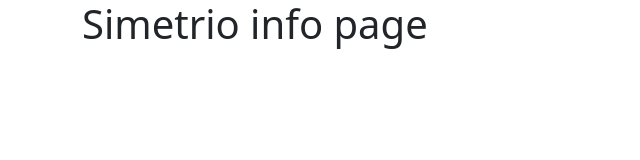
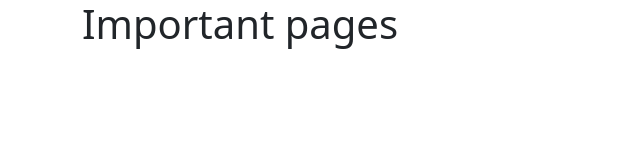
Before and after one commit to simetrio/info, a plain HTML site: page index.html in a window 1280 px wide. Shown: the whole page, without its empty margins (0-640 px from the left). Drawn offline with nearby package versions, Linux system fonts and the light colour scheme.

Commit message:
Update index.html

```diff
--- a/index.html
+++ b/index.html
@@ -11,7 +11,7 @@
   </head>
   <body>
     <div class="container">
-      <h1>Simetrio info page</h1>
+      <h1>Important pages</h1>
 
     </div>
     <script src="https://cdn.jsdelivr.net/npm/bootstrap@5.1.3/dist/js/bootstrap.bundle.min.js" integrity="sha384-ka7Sk0Gln4gmtz2MlQnikT1wXgYsOg+OMhuP+IlRH9sENBO0LRn5q+8nbTov4+1p" crossorigin="anonymous"></script>
```
